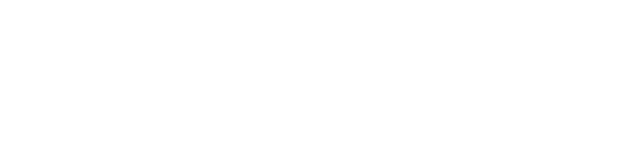
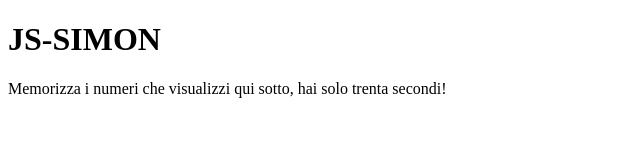
Before and after one commit to GiacomoAccardi/js-simon, a plain HTML site: page index.html in a window 1280 px wide. Shown: the whole page, without its empty margins (0-640 px from the left). Drawn offline with Linux system fonts and the light colour scheme.

Commit message:
[FEAT] created some html elements

```diff
--- a/index.html
+++ b/index.html
@@ -6,7 +6,11 @@
     <title>js-simon</title>
 </head>
 <body>
-
+    <div>
+        <h1>JS-SIMON</h1>
+        <p>Memorizza i numeri che visualizzi qui sotto, hai solo trenta secondi!</p>
+        <p id="first-target"><strong></strong></p>
+    </div>
     <script src="./script.js"></script>
 </body>
 </html>
```
